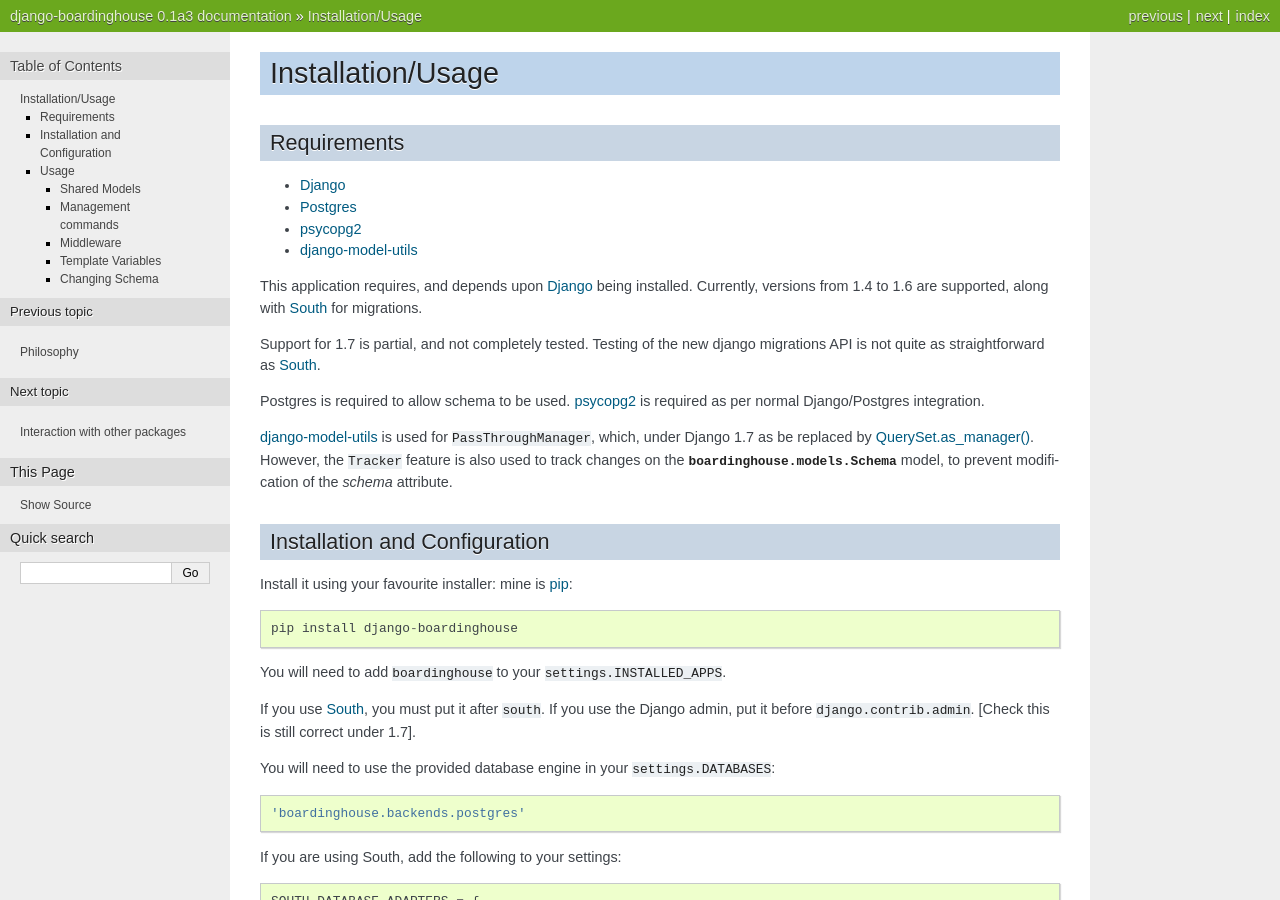
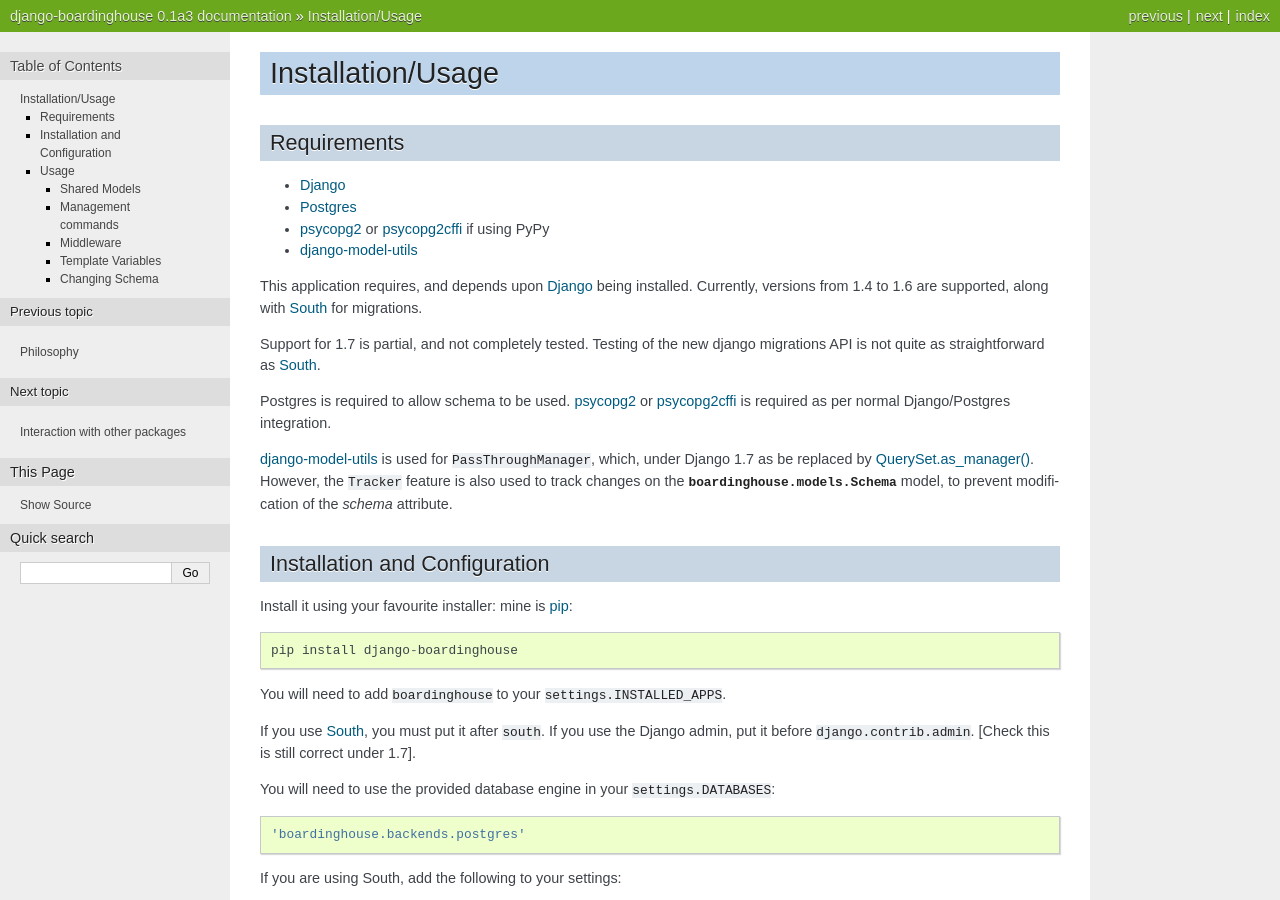
Before and after one commit to schinckel/django-boardinghouse, a Sphinx documentation site: the page built from docs/source/installation.rst, in a window 1280 px wide and 900 px high. Built offline with Sphinx 7.4.7, drawn with Linux system fonts in a browser that asks for light colours.

Commit message:
Mentioned psycopg2cffi for PyPy.
--HG--
branch : the_drow/mentioned-psycopg2cffi-for-pypy-1404130899735

```diff
--- a/docs/source/installation.rst
+++ b/docs/source/installation.rst
@@ -7,14 +7,14 @@
 
 * Django_
 * Postgres_
-* psycopg2_
+* psycopg2_ or psycopg2cffi_ if using PyPy
 * django-model-utils_
 
 This application requires, and depends upon Django_ being installed. Currently, versions from 1.4 to 1.6 are supported, along with South_ for migrations.
 
 Support for 1.7 is partial, and not completely tested. Testing of the new django migrations API is not quite as straightforward as South_.
 
-Postgres is required to allow schema to be used. psycopg2_ is required as per normal Django/Postgres integration.
+Postgres is required to allow schema to be used. psycopg2_ or psycopg2cffi_ is required as per normal Django/Postgres integration.
 
 django-model-utils_ is used for ``PassThroughManager``, which, under Django 1.7 as be replaced by `QuerySet.as_manager() <https://docs.djangoproject.com/en/dev/topics/db/managers/#creating-manager-with-queryset-methods>`_. However, the ``Tracker`` feature is also used to track changes on the :class:`boardinghouse.models.Schema` model, to prevent modification of the `schema` attribute.
 
@@ -122,5 +122,6 @@
 .. _Postgres: http://www.postgresql.org/
 .. _PostgresApp: http://postgresapp.com/
 .. _psycopg2: https://pypi.python.org/pypi/psycopg2/
+.. _psycopg2cffi: https://pypi.python.org/pypi/psycopg2cffi
 .. _django-model-utils: http://django-model-utils.readthedocs.org
 .. _South: http://south.readthedocs.org/
```
